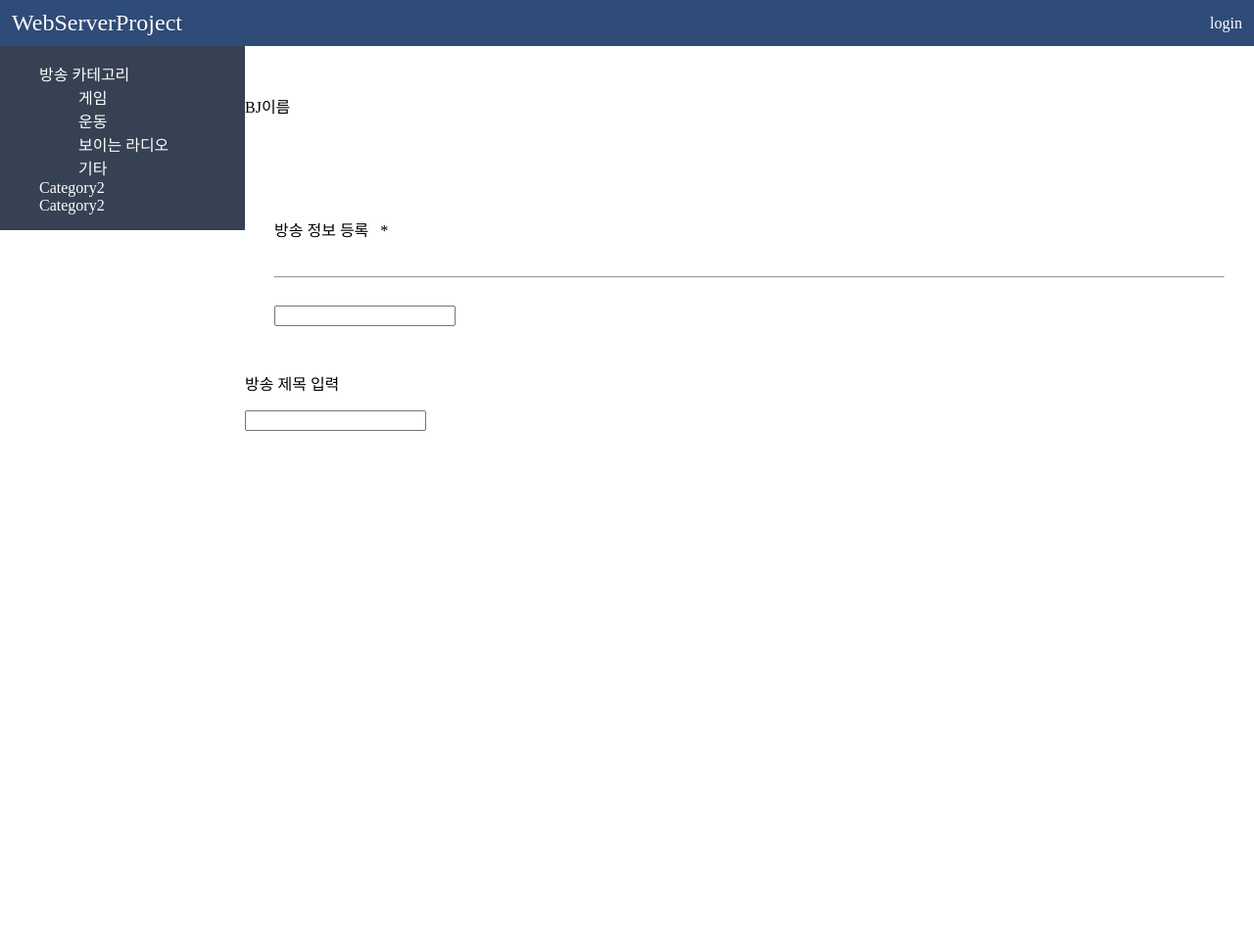
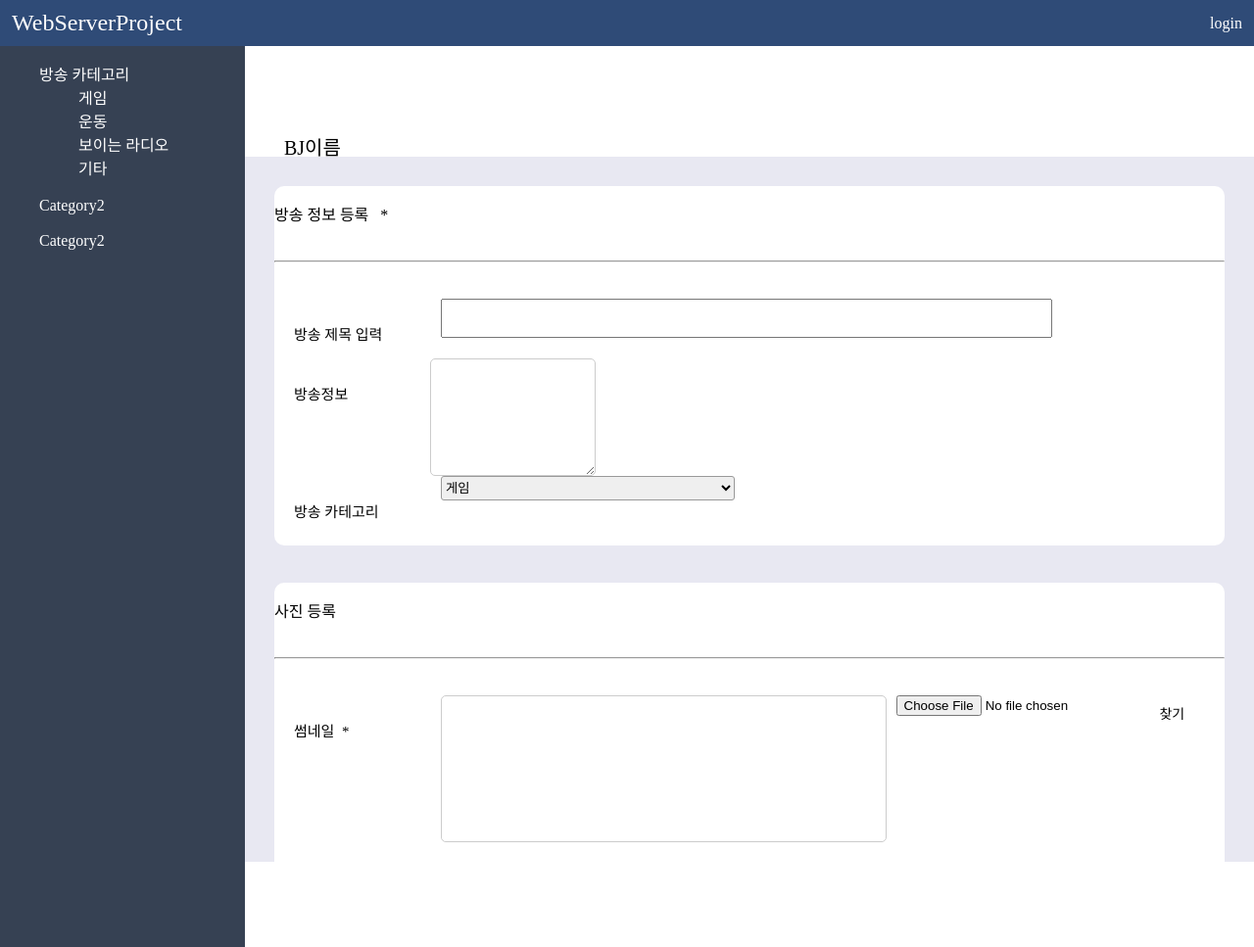
Before and after one commit to chobkyu/WebServerPrograming_Project, a PHP site: page /BJStart.html in a window 1280 px wide. Shown: the whole page at 98% size. Before the commit the page ends 440 px from the top, so only its background shows below. Run offline with PHP 8.4, Linux system fonts and the light colour scheme.

Commit message:
2022-05-31 01:58

```diff
--- a/BJStart.html
+++ b/BJStart.html
@@ -26,6 +26,7 @@
             <nav class = "nav" role="navigation">
                 <ul class="nav__list">
                     <li>
+                        <input id="group-1" type="checkbox" hidden />
                         <label for ="group-1">방송 카테고리</label>
                         <ul class="group-list">
                             <li>게임</li>
@@ -34,10 +35,14 @@
                             <li>기타</li>
                         </ul>
                     </li>
+                    <br>
                     <li>
+                        <input id="group-2" type="checkbox" hidden />
                         <label for="group-2">Category2</label>
                     </li>
+                    <br>
                     <li>
+                        <input id="group-3" type="checkbox" hidden />
                         <label for="group-3">Category2</label>
                     </li>
                 </ul>
@@ -50,16 +55,22 @@
                 <p>BJ이름</p>
             </div>
 
+
             <!--방송 정보 등록 내용-->
             <div class="contents-body">
 
                 <div class="body-board">
                         <div class = "board_head">
-                        <p>방송 정보 등록 &nbsp; *</p>
+                            <p> 방송 정보 등록 &nbsp; *</p>
                         </div>
                         <hr>
 
-                    <div class="board_content input_board"></div>
+                        <div class="board_content input_board">
+
+                            <div class="input_part">
+                                <p>방송 제목 입력</p>
+
+                                <div class = "input_plus">
                                     <div class="inp_right_div">
                                         <div class="input_part_right inp_default">
                                             <input type="text">
@@ -67,14 +78,15 @@
 
                                     </div>
                                 </div>
+                            </div>
 
                             <div class="input_part">
-                        <p>방송 제목 입력</p>
+                                <p>방송정보</p>&nbsp;&nbsp;
 
                                 <div class="input_part">
                                     <div class="input_right_div">
                                         <div class="input_part_right inp_default">
-                                    <input type = "tel">
+                                            <textarea></textarea>
                                         </div>
 
                                     </div>
@@ -82,29 +94,49 @@
                                 </div>
                             </div>
 
+                            <div class="input_part">
+                                <p>방송 카테고리</p>
+
+                                <select>
+                                    <option>게임</option>
+                                    <option>운동</option>
+                                    <option>기타</option>
+                                </select>
+                            </div>
 
 
 
 
                         </div>
+
+
+                </div>
+                <br>
+                <div class="body-board">
+                    <div class="board_head">
+                        <p> 사진 등록</p>
+                    </div>
+                    <hr>
+
+                    <div class="board_content input_board">
+
+                        <div class="input_part">
+                            <p>썸네일 &nbsp;*</p>
+
+                            <div class="input_plus">
+                                <div class="inp_right_div">
+                                    <div class="input_part_right photo_zone"></div>
+                                    <input type="file" id="uploadFile" class="inp_btn">
+                                    <label for="uploadFile" class="btn inp_btn">찾기</label>
+                                </div>
+                            </div>
+                        </div>
+                    </div>
+                </div>
             </div>
 
 
-            <!--
-            <div>
-                <form>
-                    <h4>방송 이름</h4>
-                    <input type="text" placeholder="방송 제목을 입력하세요" id="title" class="bj">
-                    <h4>방송 카테코리</h4>
-                    <select>
-                        <option>게임</option>
-                        <option>운동</option>
-                        <option>기타</option>
-                    </select>
-                    <br>
-                    <button id="start">방송시작</button>
-                </form>
-            </div> -->
+
         </div>
 
     </body>
--- a/index.css
+++ b/index.css
@@ -448,6 +448,39 @@ img{
 
 
 
+
+
+
+
+
+
+
+
+
+
+
+
+
+body{
+    height: 100%;
+
+}
+
+hr{
+    margin-bottom: 27px;
+    color: #e1e1ec;
+}
+.header{
+     padding: 35px 0 0 40px;
+     box-sizing: border-box;
+     height: 100%;
+}
+.header > p{
+    font-size: 20px;
+
+}
+
+
 article, aside, details, figcaption, figure, footer, header, hgroup, menu, nav, section {
     display: block
 
@@ -461,7 +494,7 @@ li, ul{
     display: flex;
     flex-direction: column;
     width: 250px;
-    height: 100%;
+    height: 920px;  /*이거 물어봐야겠음*/
     color: #ffffff;
     box-sizing: border-box;
 }
@@ -494,12 +527,16 @@ li, ul{
 
 /* 컨텐츠 내용 */
 .contents-body{
-    overflow: auto;
-}
-
-.body-board{
+    clear: left;
+    background-color: #e8e8f2;
+    height: calc(100% - 80px);
     padding: 30px;
     box-sizing: border-box;
+}
+.body-board{
+    background-color: #ffffff;
+    border-radius: 10px 10px;
+    margin-bottom: 20px;
 }
 .input_board{
     padding: 10px 20px;
@@ -513,3 +550,128 @@ li, ul{
     box-sizing: border-box;
     margin-bottom: 20px;
 }
+
+.input_board{
+    padding: 10px 20px;
+    box-sizing: border-box;
+}
+.input_part{
+    display: flex;
+    flex-flow: row nowrap;
+    width: 100%;
+    min-height: 30px;
+    box-sizing: border-box;
+}
+.input_part p:nth-child(1){
+    font-family: 'NanumSquareR';
+    font-size: 15px;
+    width: 130px;
+    box-sizing: border-box;
+    padding-top: 10px;
+    margin-right: 20px;
+}
+.input_plus{
+    width: calc(100% - 150px);
+    display: flex;
+    flex-flow: column nowrap;
+}
+.inp_right_div{
+    width: 100%;
+    display: flex;
+    flex-flow: row nowrap;
+    margin-bottom: 20px;
+}
+.input_part_right{
+    width: 80%;
+    display: flex;
+    flex-flow: row wrap;
+    box-sizing: border-box;
+    margin-right: 10px;
+}
+.inp_default input{
+    width: 100%;
+    height: 40px;
+    box-sizing: border-box;
+}
+.inp_menu input{
+    padding: 0 10px;
+    width: 30%;
+    height: 40px;
+    margin-right: 10px;
+    box-sizing: border-box;
+}
+.plus_btn{
+    width: 30px;
+}
+.inp_tag button{
+    width: auto;
+    min-width: 80px;
+    padding: 0 10px;
+    margin: 0 10px 10px 0;
+}
+.input_part_right textarea{
+    width: 100%;
+    height: 120px;
+    font-family: 'NanumSquareR';
+    font-size: 15px;
+    line-height: 20px;
+    padding: 10px;
+    border: 1px solid #cccccc;
+    border-radius: 5px;
+    box-sizing: border-box;
+}
+
+.photo_zone{
+    min-height: 150px;
+    border: 1px solid #cccccc;
+    border-radius: 5px;
+    padding: 0 10px;
+    box-sizing: border-box;
+}
+.radio_zone{
+    display: flex;
+    flex-flow: row nowrap;
+}
+.radio_zone span{
+    display: block;
+    margin: 0 20px 20px 0;
+}
+.radio_zone input[type="radio"]{
+    margin-right: 10px;
+}
+.input_part i{
+    color: skyblue;
+}
+.contents_btm{
+    display: flex;
+    flex-flow: row nowrap;
+    justify-content: flex-end;
+    box-sizing: border-box;
+    margin-bottom: 20px;
+}
+
+
+select {
+    width:300px;
+    height: 25px;
+    /*padding:5px;*/
+    border:1px solid #999;
+    font-family:'Nanumgothic';
+    vertical-align: middle;
+    border-radius:3px;
+
+}
+
+.btn{
+    display: block;
+    width: 80px;
+    height: 40px;
+    font-size: 14px;
+    line-height: 40px;
+    text-align: center;
+    box-sizing: border-box;
+    font-family: 'NanumSquareR';
+    border-radius: 5px;
+    margin-right: 5px;
+    cursor: pointer;
+}
```
Lines whose indentation alone changed are shown as unchanged.
